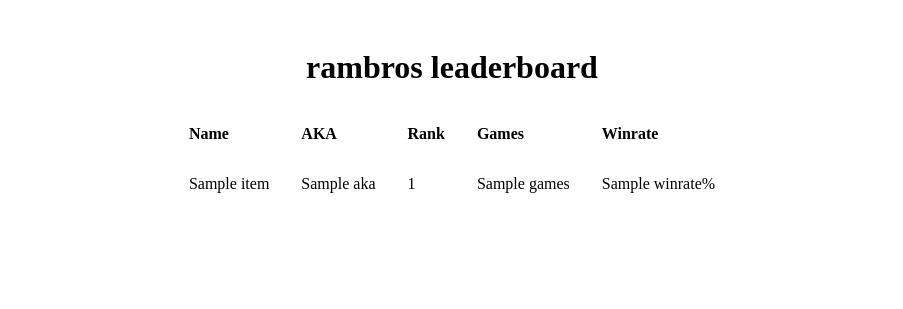
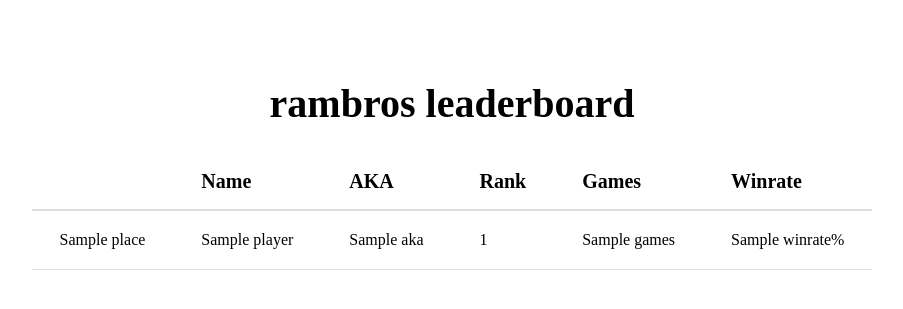
Before and after one commit to dscreet/rambros-leaderboard, a Flask app: template templates/index.html in a window 1280 px wide. Shown: the top 309 px of the page, without its empty margins (188-1091 px from the left). Run offline with Flask 3, Linux system fonts and the light colour scheme; the template is opened without the code that fills it: most values are stand-ins (such as "Sample title", 1, 10 or a date in 2020); parts of the project's set-up code (start-up, migrations or seed data) failed here and were passed over.

Commit message:
improved table

```diff
--- a/app.py
+++ b/app.py
@@ -51,6 +51,9 @@ def get_stats():
 @app.route('/')
 def index():
     sorted_leaderboard = sorted(get_stats(), key=calc_player_rank_score, reverse=True)
+    # the place of the players in the leaderboard
+    for index, player in enumerate(sorted_leaderboard, start=1):
+        player['place'] = index
     print(sorted_leaderboard)
     return render_template('index.html', data=sorted_leaderboard)
 
--- a/static/style.css
+++ b/static/style.css
@@ -1,8 +1,25 @@
+body {
+    margin-top: 5em;
+}
+
+h1 {
+    font-size: 2.5em;
+}
+
+table {
+    border-collapse: collapse;
+    border-spacing: 0;
+}
+
 th, td {
-    padding: 15px;
+    border-bottom: 1px solid #ddd;
+    padding-block: 1.25rem;
+    padding-inline: 1.75rem;
     text-align: left;
 }
 
-body {
-    padding: 20px;
+th {
+    border-bottom: 2px solid #ddd;
+    padding-block: 1rem;
+    font-size: 1.25em;
 }
--- a/templates/index.html
+++ b/templates/index.html
@@ -9,6 +9,7 @@
         <table>
             <thead>
                 <tr>
+                    <th></th>
                     <th>Name</th>
                     <th>AKA</th>
                     <th>Rank</th>
@@ -17,13 +18,14 @@
                 </tr>
             </thead>
             <tbody>
-                {% for item in data %}
+                {% for player in data %}
                 <tr>
-                    <td>{{ item.name }}</td>
-                    <td>{{ item.aka }}</td>
-                    <td>{{ item.full_rank }}</td>
-                    <td>{{ item.games }}</td>
-                    <td>{{ item.winrate }}%</td>
+                    <td>{{ player.place }}</td>
+                    <td>{{ player.name }}</td>
+                    <td>{{ player.aka }}</td>
+                    <td>{{ player.full_rank }}</td>
+                    <td>{{ player.games }}</td>
+                    <td>{{ player.winrate }}%</td>
                 </tr>
                 {% endfor %}
             </tbody>
```
